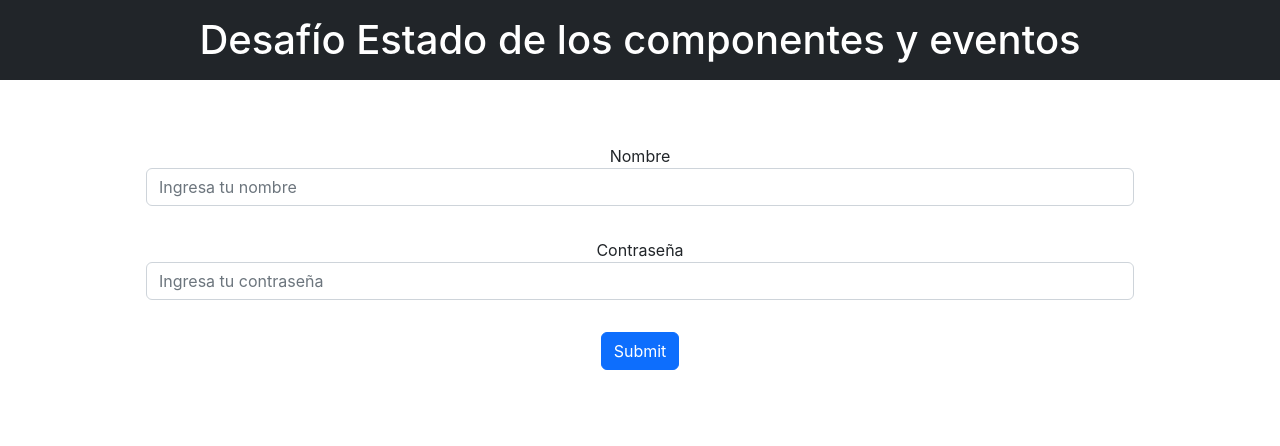
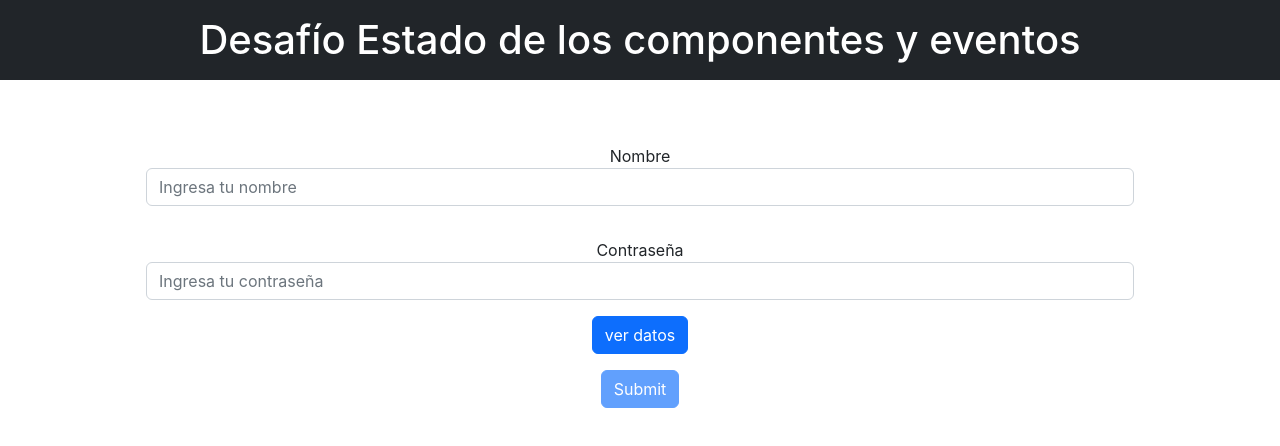
Before and after one commit to TheGreySam/desafio2-estadocomponentes, a React (Create React App) app: page / in a window 1280 px wide. Shown: the top 446 px of the page. Built offline with nearby package versions, Linux system fonts and the light colour scheme.

Commit message:
hooks funcionales

```diff
--- a/src/components/button.jsx
+++ b/src/components/button.jsx
@@ -1,6 +1,7 @@
-import React from "react";
+import React, { useState } from "react";
 
 const Button = () => {
+
     const handleClick = () => {
         console.log("me diste click")
 
@@ -8,7 +9,7 @@ const Button = () => {
     return (
         <div className="p-3" >
             <div action="form-group">
-            <button id="btn" type="submit" className="btn btn-primary " onClick={(handleClick)}>Submit</button>
+            <button id="btn" type="submit" className="btn btn-primary disabled" onClick={(handleClick)}>Submit</button>
             </div>
         </div>
         )
--- a/src/components/input.jsx
+++ b/src/components/input.jsx
@@ -1,20 +1,34 @@
 import React, { useState } from "react";
 
 const Input = () => {
-    const [contraseña, setContraseña] = useState("")
+
+    const [nombre, setNombre] = useState("");
+    const [contraseña, setContraseña] = useState("");
+
+    const validarContraseña = (e) => {
+
+        if(contraseña === '252525') {
+            alert('contraseña correcta')
+        } else {
+            alert('Error: contraseña incorrecta')
+        }
+    }
 
     return (
         <div>
-            <form>
+            <div>
                 <div className="form-group p-3">
                     <label htmlFor="exampleInputEmail1">Nombre</label>
-                    <input type="email" className="form-control" id="exampleInputEmail1" aria-describedby="emailHelp" placeholder="Ingresa tu nombre"></input>
+                    <input type="email" className="form-control" id="exampleInputEmail1" aria-describedby="emailHelp" placeholder="Ingresa tu nombre" onChange={(e) => setNombre(e.target.value)}></input>
                 </div>
                 <div className="form-group p-3">
                     <label htmlFor="exampleInputPassword1">Contraseña</label>
                     <input type="password" className="form-control" id="exampleInputPassword1" placeholder="Ingresa tu contraseña" onChange={(e) => setContraseña(e.target.value)}></input>
                 </div>
-            </form>
+                <div action="form-group">
+                    <button id="btn" type="submit" className="btn btn-primary " onClick={() => {validarContraseña()}}>ver datos</button>
+                </div>
+            </div>
         </div>
     )
 }
```
